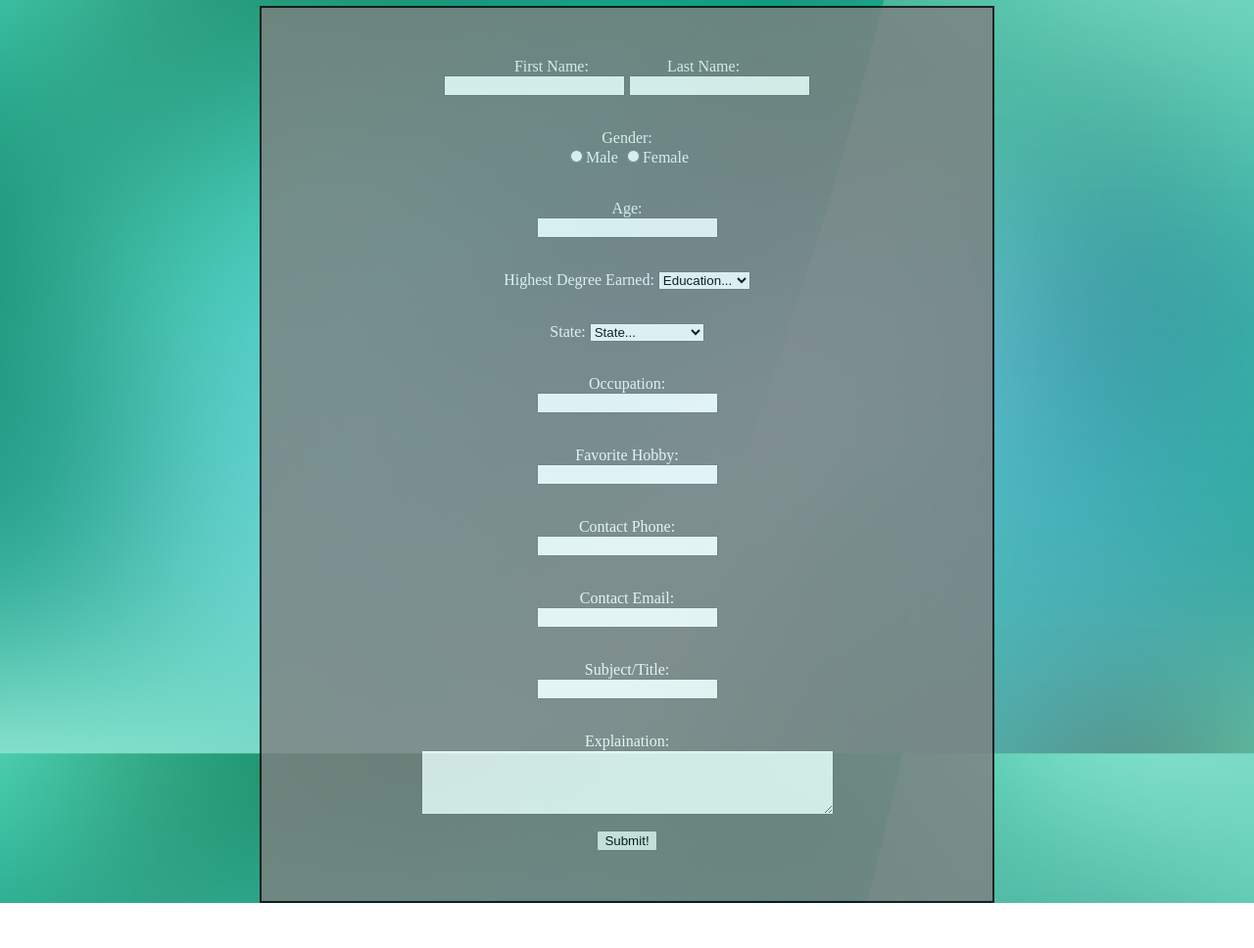
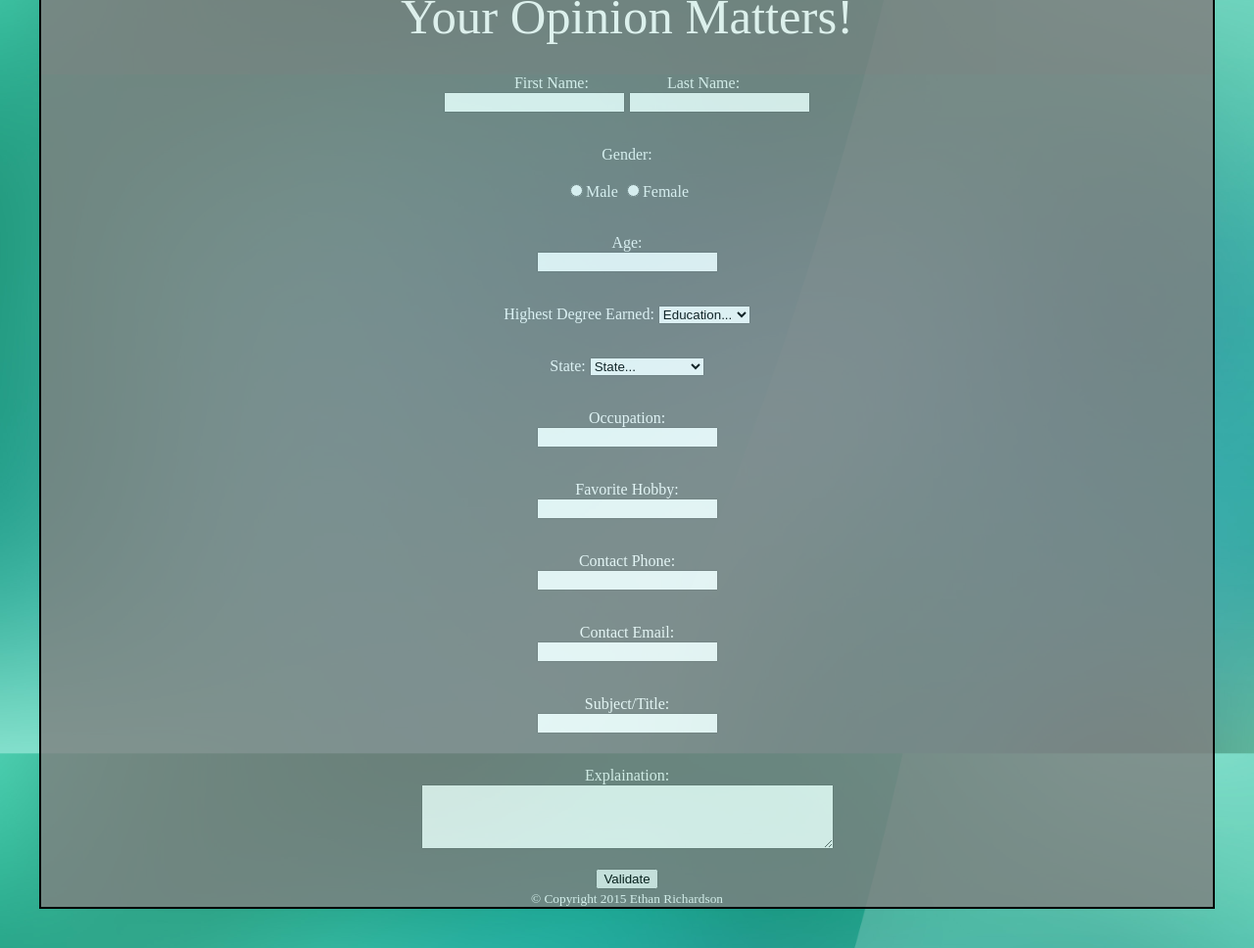
Before and after one commit to eastcoastcoder/JSRegexFormValidation, a plain HTML site: page index.html in a window 1280 px wide. Shown: the part 84-1052 px from the top of the page at 98% size. Before the commit the page ends 1006 px from the top, so only its background shows below. Drawn offline with Linux system fonts and the light colour scheme.

Commit message:
refactor into html5

```diff
--- a/index.html
+++ b/index.html
@@ -1,35 +1,32 @@
-<?xml version="1.0" encoding="UTF-8"?>
-<!DOCTYPE html PUBLIC "-//W3C//DTD XHTML 1.0 Transitional//EN"
-	"http://www.w3.org/TR/xhtml1/DTD/xhtml1-transitional.dtd">
-<html xmlns="http://www.w3.org/1999/xhtml">
-
+<!DOCTYPE HTML>
+<html lang="en">
 <head>
 	<title>Lab 2</title>
 	<meta name="Author" content="Ethan Richardson" />
 	<meta name="Description" content="Form Verification" />
     <link rel="stylesheet" type="text/css" href="style.css">
+    <script src="javascript.js"></script>
 </head>
 
 <body>
-    <script src="javascript.js"></script>
+    <center>
+        <header>
+            Your Opinion Matters!
+        </header>
 
-    <h2 style="font-size:24.0pt;">Your Opinion Matters!</h2>
-    <center>
-    <table cellspacing = "50" width="750">
-    <tr><td>
-
+        <section>
+            <article>
                 First Name: &nbsp; &nbsp; &nbsp; &nbsp; &nbsp; &nbsp; &nbsp; &nbsp; &nbsp; &nbsp;Last Name:<br />
                 <input type="text" id="firstName" onchange="nameerr(this.value)">
                 <input type="text" id="lastName" onchange="nameerr(this.value)">
-        <p id="nameerr"></p>
+                <p id="nameerr"></p><br />
 
-
-
-    <br />Gender: <br /><input type="radio" id="male" value="male" onchange="gendererr(this, document.getElementById('female'))">Male
-                        <input type="radio" id="female" value="female" onchange="gendererr(document.getElementById('male'), this)">Female<br />
+                Gender: <br /><br />
+                    <input type="radio" id="male" value="male" onchange="gendererr(this, document.getElementById('female'))">Male
+                    <input type="radio" id="female" value="female" onchange="gendererr(document.getElementById('male'), this)">Female
                 <p id="gendererr"></p>
 
-    <br />Age: <br /><input type="text" id="ageInput" onchange="ageerr(this.value)"><br />
+                <br />Age: <br /><input type="text" id="ageInput" onchange="ageerr(this.value)">
                 <p id="ageerr"></p>
 
                 <br /><form>Highest Degree Earned:
@@ -117,14 +114,19 @@
                 <br />Subject/Title: <br /><input type="text" id="subject" onchange="validateForm()"><br />
                 <p id="subjecterr"></p>
 
-    <br />Explaination:</br>
+                <br />Explaination: <br />
                 <textarea rows="4" cols="50" id="expain" name="explain" onchange="validateForm()"></textarea>
             <br /><p id="explainerr"></p>
 
+                <button type="button" onclick="validateForm()">Validate</button>
+            </article>
+        </section>
 
-    <!--Dummy Submit Button-->
-    <button type="button" onclick="validateForm()">Submit!</button>
-
-    </td></tr></table></center>
+    <footer>
+        <small>
+            &copy; Copyright 2015 Ethan Richardson
+        </small>
+    </footer>
+    </center>
 </body>
 </html>
--- a/style.css
+++ b/style.css
@@ -1,22 +1,29 @@
-body{
-        margin: 0;
+body {
+    margin: 40px;
     padding: 0;
     background-attachment: fixed;
     background-position: 50% 50%;
     background-size: cover;
     background-image: url("bg.jpg");
     color: white;
-        text-align: center; }
-
-#nameerr, #gendererr, #ageerr, #eduerr, #stateerr, #occerr, #hobbyerr, #phoneerr, #emailerr, #subjecterr, #explainerr{
-        color: red; }
-
-#firstName, #lastName, #occ, #hobby, #subject, #explain{
-        text-transform: capitalize; }
-
-table{
+    text-align: center;
+    border:2px solid black;
+}
+#nameerr, #gendererr, #ageerr, #eduerr, #stateerr, #occerr, #hobbyerr, #phoneerr, #emailerr, #subjecterr, #explainerr {
+    color: red;
+}
+#firstName, #lastName, #occ, #hobby, #subject, #explain {
+    text-transform: capitalize;
+}
+header, section, footer {
     background-color:grey;
 	opacity:0.8;
 	filter: alpha(opacity=80);
-	border:2px solid black;
- 	text-align:center; }
+
+ 	text-align:center;
+}
+header {
+    padding: 30px 0;
+	opacity: 0.85;
+    font-size: 38.0pt;
+}
```
Lines whose indentation alone changed are shown as unchanged.
